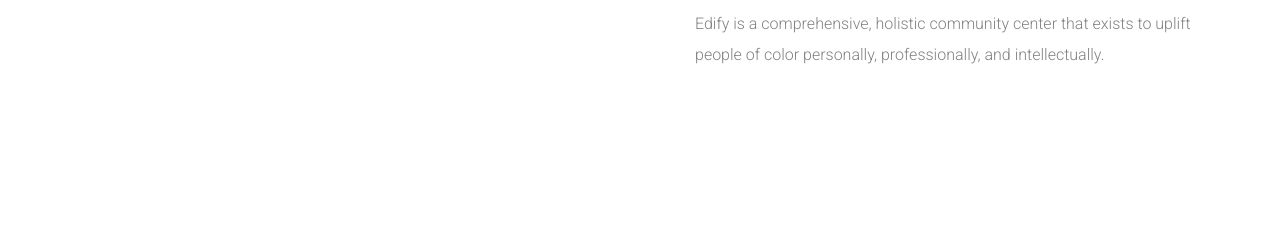
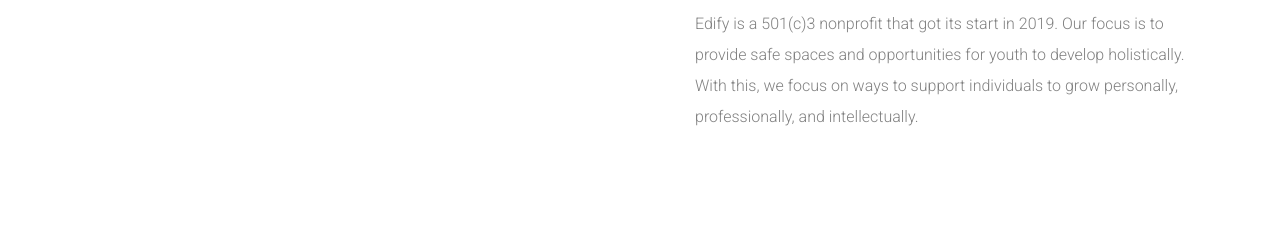
Before and after one commit to EOOkuro/edifyendeavor501, a website: page public/index.html in a window 1280 px wide. Shown: the part 2257-2500 px from the top of the page. Drawn offline with Linux system fonts and the light colour scheme; animation ran at ten frames a second.

Commit message:
Update index.html

```diff
--- a/public/index.html
+++ b/public/index.html
@@ -151,7 +151,8 @@
                 <div class="col-lg-6">
                     <div class="about_us_text">
                         <h2>About Edify</h2>
-                        <p>Edify is a comprehensive, holistic community center that exists to uplift people of color personally, professionally, and intellectually. </p>
+                        <p>Edify is a 501(c)3 nonprofit that got its start in 2019. Our focus is to provide safe spaces and opportunities for youth to develop holistically.
+                            With this, we focus on ways to support individuals to grow personally, professionally, and intellectually. </p>
                     </div>
 
                 </div>
```
